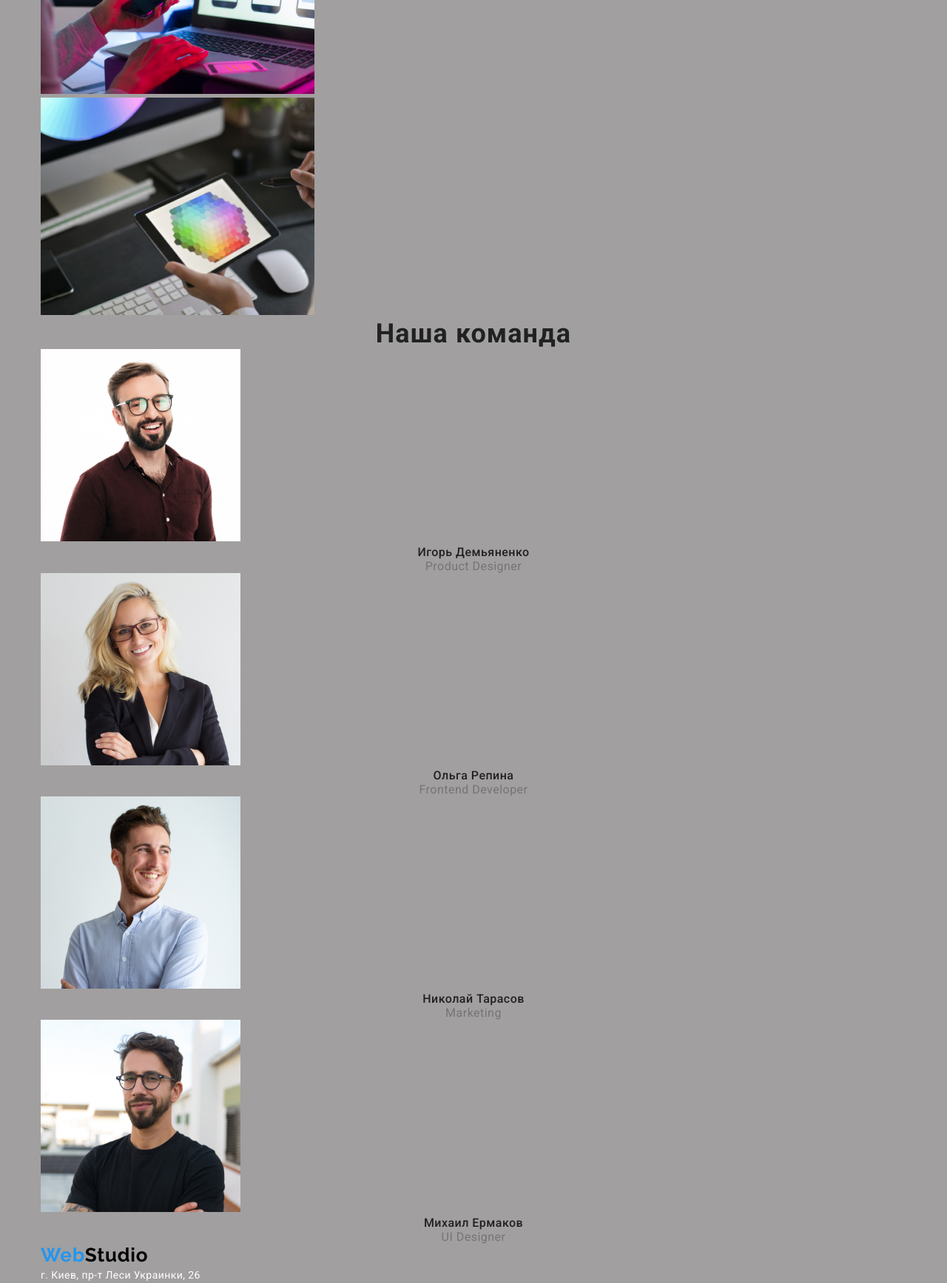
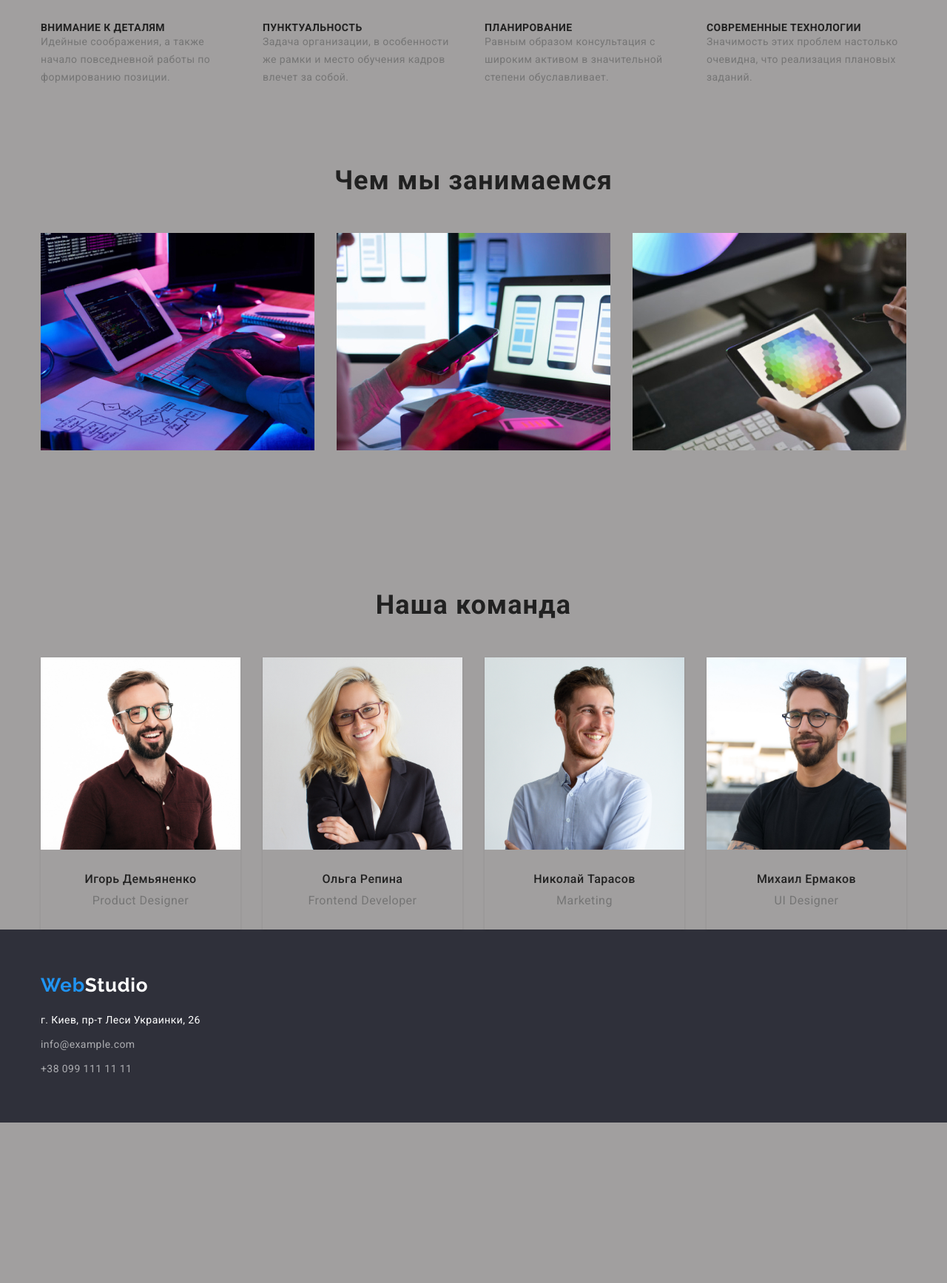
Before and after one commit to IanaKarpenko/goit-markup-hw-03, a plain HTML site: page index.html in a window 1280 px wide. Shown: the part 840-2575 px from the top of the page at 74% size. After the commit the page ends 2358 px from the top, so only its background shows below. Drawn offline with nearby package versions, Linux system fonts and the light colour scheme.

Commit message:
Finalized aligning index page
Completed flexbox structure for index.html

```diff
--- a/css/styles.css
+++ b/css/styles.css
@@ -19,7 +19,10 @@
   --footer-geo-xt-color: #ffffff;
   --footer-nogeo-text-color: rgba(255, 255, 255, 0.6);
   --logo-main-text-color: #000000;
-  --logo-first-part-text-color: #2196f3;
+  --logo-first-part-text-color: hsl(207, 90%, 54%);
+  --dark-page-parts-color: #2f303a;
+  --logo-light-color: #ffffff;
+  --logo-dark-color: #000000;
 }
 
 body {
@@ -42,18 +45,54 @@ body {
 }
 
 .overal-container {
-  margin: auto;
+  margin: 0 auto;
   width: 1200px;
   padding: 0 15px;
+}
+
+img {
+  display: block;
+}
+
+.logo-light {
+  color: var(--logo-light-color);
+}
+
+.logo-dark {
+  color: var(--logo-dark-color);
 }
 
 /*--------------- End General styles -------------------*/
 /*-------------------- Header styles -------------------*/
 
 .header {
+  padding: 32px 0;
+}
+
+.header .overal-container {
   display: flex;
-  flex-direction: row;
-  justify-content: space-between;
+  align-items: center;
+}
+
+.header .address {
+  margin-left: auto;
+}
+
+.navigation {
+  display: flex;
+  align-items: center;
+}
+
+.navigation-list {
+  display: flex;
+}
+
+.navigation-list-element:not(:last-child) {
+  margin-right: 50px;
+}
+
+.address-list {
+  display: flex;
 }
 
 .logo {
@@ -64,19 +103,11 @@ body {
   line-height: 1.192;
   letter-spacing: 0.03em;
   color: var(--logo-main-text-color);
+  margin-right: 92px;
 }
 
 .logo-web {
   color: var(--logo-first-part-text-color);
-}
-
-.navigation-list .navigation-list-element {
-  display: flex;
-  flex-direction: row;
-}
-
-.address-list .address-list-element {
-  display: flex;
 }
 
 .navigation-list-link {
@@ -93,6 +124,10 @@ body {
   line-height: 1.143;
   letter-spacing: 0.02em;
   color: var(--address-text-color);
+}
+
+.address-list-element:not(:last-child) {
+  margin-right: 50px;
 }
 
 .navigation-list-link:hover,
@@ -122,8 +157,48 @@ body {
   color: var(--footer-nogeo-text-color);
 }
 
+.footer-container {
+  padding-top: 60px;
+  padding-bottom: 60px;
+}
+
+.footer {
+  background-color: var(--dark-page-parts-color);
+}
+
+.footer-container {
+  display: flex;
+  flex-direction: column;
+}
+
+.footer .logo {
+  margin-bottom: 20px;
+}
+
+.footer-address-list {
+  display: flex;
+  flex-direction: column;
+}
+
+.footer-address-element:not(:last-child) {
+  margin-bottom: 9px;
+}
 /*----------------- End Footer styles ------------------*/
 /*-------------------- Hero styles ---------------------*/
+
+.hero {
+  background-color: var(--dark-page-parts-color);
+}
+
+.hero-section {
+  display: flex;
+  flex-direction: column;
+  align-items: center;
+  padding-top: 200px;
+  padding-bottom: 280px;
+  padding-left: 252px;
+  padding-right: 252px;
+}
 
 .hero-section-header {
   font-weight: 900;
@@ -146,6 +221,14 @@ body {
   text-align: center;
   letter-spacing: 0.06em;
   color: var(--button-text-color);
+
+  height: 50px;
+  min-width: 200px;
+  border-radius: 4px;
+  border-width: 0;
+
+  padding: 10px 32px;
+  margin-top: 30px;
 }
 
 .hero-button:hover,
@@ -174,6 +257,20 @@ body {
   color: var(--descriptions-text);
 }
 
+.advantages-list {
+  display: flex;
+  padding-top: 94px;
+}
+
+.advantages-list-element:not(:last-child) {
+  margin-right: 30px;
+}
+
+.advantages-list-element {
+  min-width: 270px;
+  min-height: 100px;
+}
+
 /*---------------- End Advantage styles ----------------*/
 /*------------------ Services styles -------------------*/
 
@@ -184,6 +281,21 @@ body {
   text-align: center;
   letter-spacing: 0.03em;
   color: var(--h2-text-color);
+}
+
+.services-container {
+  display: flex;
+  flex-direction: column;
+  padding-top: 94px;
+}
+
+.services-list {
+  display: flex;
+  margin-top: 50px;
+}
+
+.services-list-element:not(:last-child) {
+  margin-right: 30px;
 }
 
 /*----------------- End Services styles ----------------*/
@@ -205,6 +317,7 @@ body {
   text-align: center;
   letter-spacing: 0.03em;
   color: var(--h3-text-color);
+  margin-bottom: 10px;
 }
 
 .team-list-profession {
@@ -214,6 +327,33 @@ body {
   text-align: center;
   letter-spacing: 0.03em;
   color: var(--descriptions-text);
+}
+
+.team-container {
+  margin-top: 94px;
+  display: flex;
+  flex-direction: column;
+  padding-top: 94px;
+}
+
+.team-list {
+  margin-top: 50px;
+  display: flex;
+}
+
+.team-list-element:not(:last-child) {
+  margin-right: 30px;
+}
+
+.team-list-element {
+  box-shadow: 0px 2px 1px 0px rgba(0, 0, 0, 0.2);
+  box-shadow: 0px 1px 1px 0px rgba(0, 0, 0, 0.14);
+  box-shadow: 0px 1px 3px 0px rgba(0, 0, 0, 0.12);
+}
+
+.team-card-info {
+  padding-top: 30px;
+  padding-bottom: 30px;
 }
 
 /*------------------- End Team styles ------------------*/
--- a/index.html
+++ b/index.html
@@ -16,19 +16,21 @@
   </head>
   <body>
     <!--Heared of page with navigation-->
+    <!--<div class="overal-container">-->
+    <header class="header">
       <div class="overal-container">
-      <header class="header">
         <nav class="navigation">
-          <ul class="navigation-list list">
-            <li class="navigation-list-element">
           <a
             class="logo link"
             href="./index.html"
             aria-label="Логотип веб-студии"
           >
-                <span lang="en"><span class="logo-web">Web</span>Studio</span>
+            <span lang="en" class="logo-dark"
+              ><span class="logo-web">Web</span>Studio</span
+            >
           </a>
-            </li>
+
+          <ul class="navigation-list list">
             <li class="navigation-list-element">
               <a
                 class="navigation-list-link link active-page-link"
@@ -63,18 +65,24 @@
             </li>
           </ul>
         </address>
+      </div>
     </header>
     <!--Main content of page-->
     <main>
       <!--Hero section-->
-        <section class="hero-section">
+      <section class="hero">
+        <div class="overal-container">
+          <div class="hero-section">
             <h1 class="hero-section-header">
               Эффективные решения для вашего бизнеса
             </h1>
             <button class="hero-button" type="button">Заказать услугу</button>
+          </div>
+        </div>
       </section>
       <!--Advantages section-->
       <section class="advantages-section">
+        <div class="overal-container">
           <h2 hidden>Наши преимущества</h2>
           <ul class="advantages-list list">
             <li class="advantages-list-element">
@@ -106,9 +114,12 @@
               </p>
             </li>
           </ul>
+        </div>
       </section>
       <!--List of services section-->
       <section class="services-section">
+        <div class="overal-container">
+          <div class="services-container">
             <h2 class="services-header">Чем мы занимаемся</h2>
             <ul class="services-list list">
               <li class="services-list-element">
@@ -139,9 +150,13 @@
                 />
               </li>
             </ul>
+          </div>
+        </div>
       </section>
       <!--Our team-->
       <section class="team-section">
+        <div class="overal-container">
+          <div class="team-container">
             <h2 class="team-header">Наша команда</h2>
             <ul class="team-list list">
               <li class="team-list-element">
@@ -152,8 +167,10 @@
                   width="270"
                   height="260"
                 />
+                <div class="team-card-info">
                   <h3 class="team-list-header">Игорь Демьяненко</h3>
                   <p lang="en" class="team-list-profession">Product Designer</p>
+                </div>
               </li>
               <li class="team-list-element">
                 <img
@@ -163,8 +180,12 @@
                   width="270"
                   height="260"
                 />
+                <div class="team-card-info">
                   <h3 class="team-list-header">Ольга Репина</h3>
-              <p lang="en" class="team-list-profession">Frontend Developer</p>
+                  <p lang="en" class="team-list-profession">
+                    Frontend Developer
+                  </p>
+                </div>
               </li>
               <li class="team-list-element">
                 <img
@@ -174,8 +195,10 @@
                   width="270"
                   height="260"
                 />
+                <div class="team-card-info">
                   <h3 class="team-list-header">Николай Тарасов</h3>
                   <p lang="en" class="team-list-profession">Marketing</p>
+                </div>
               </li>
               <li class="team-list-element">
                 <img
@@ -185,21 +208,29 @@
                   width="270"
                   height="260"
                 />
+                <div class="team-card-info">
                   <h3 class="team-list-header">Михаил Ермаков</h3>
                   <p lang="en" class="team-list-profession">UI Designer</p>
+                </div>
               </li>
             </ul>
+          </div>
+        </div>
       </section>
     </main>
     <!--Footer of page-->
     <!--Footer of page-->
     <footer class="footer">
+      <div class="overal-container">
+        <div class="footer-container">
           <a
             class="logo link"
             href="./index.html"
             aria-label="Логотип веб-студии"
           >
-          <span lang="en"><span class="logo-web">Web</span>Studio</span>
+            <span lang="en" class="logo-light"
+              ><span class="logo-web">Web</span>Studio</span
+            >
           </a>
           <address class="footer-address">
             <ul class="footer-address-list list">
@@ -211,7 +242,7 @@
                   >г. Киев, пр-т Леси Украинки, 26</a
                 >
               </li>
-            <li>
+              <li class="footer-address-element">
                 <a
                   class="footer-address-link footer-address-nogeo link"
                   href="mailto:info@example.com"
@@ -219,7 +250,7 @@
                   info@example.com
                 </a>
               </li>
-            <li>
+              <li class="footer-address-element">
                 <a
                   class="footer-address-link footer-address-nogeo link"
                   href="tel:+380991111111"
@@ -229,7 +260,9 @@
               </li>
             </ul>
           </address>
+        </div>
+      </div>
     </footer>
-    </div>
+    <!--</div>-->
   </body>
 </html>
```
Also changed, not shown: portfolio.html (+3 -0 lines). Lines whose indentation alone changed are shown as unchanged.
